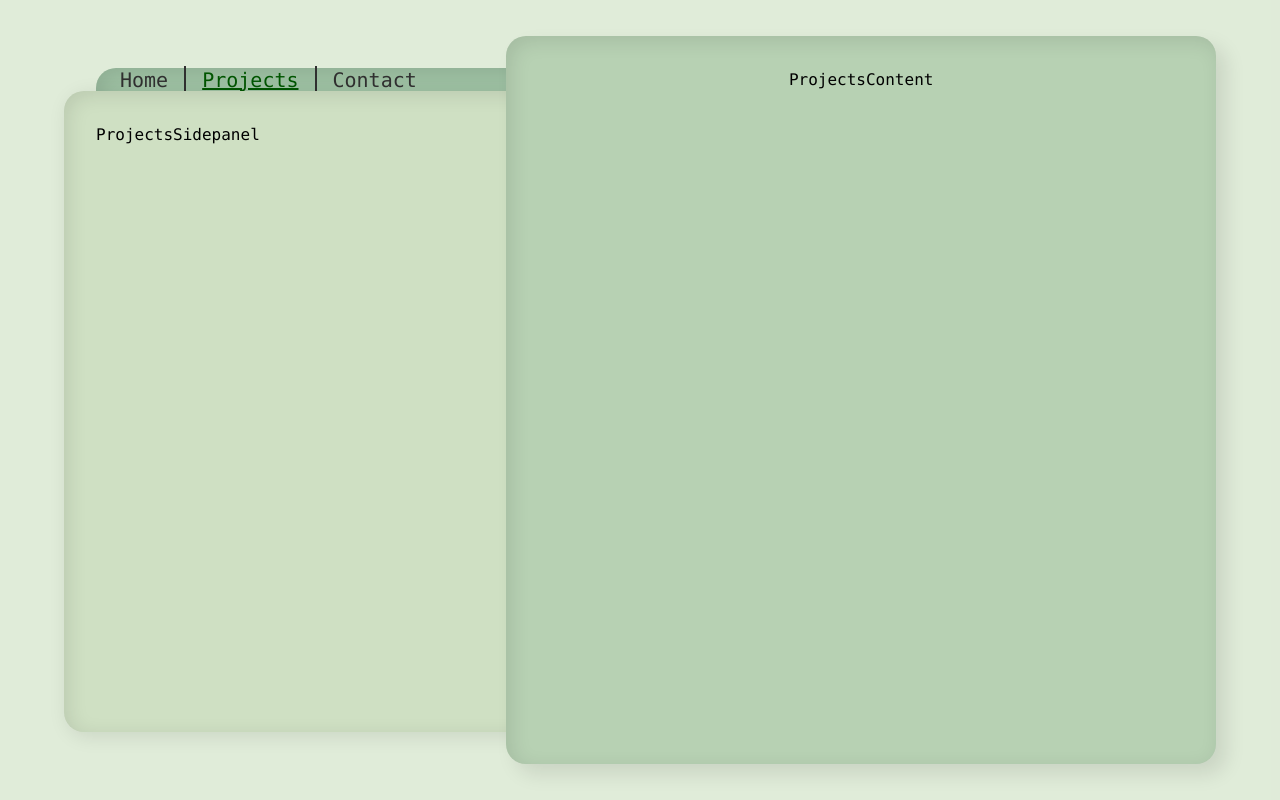
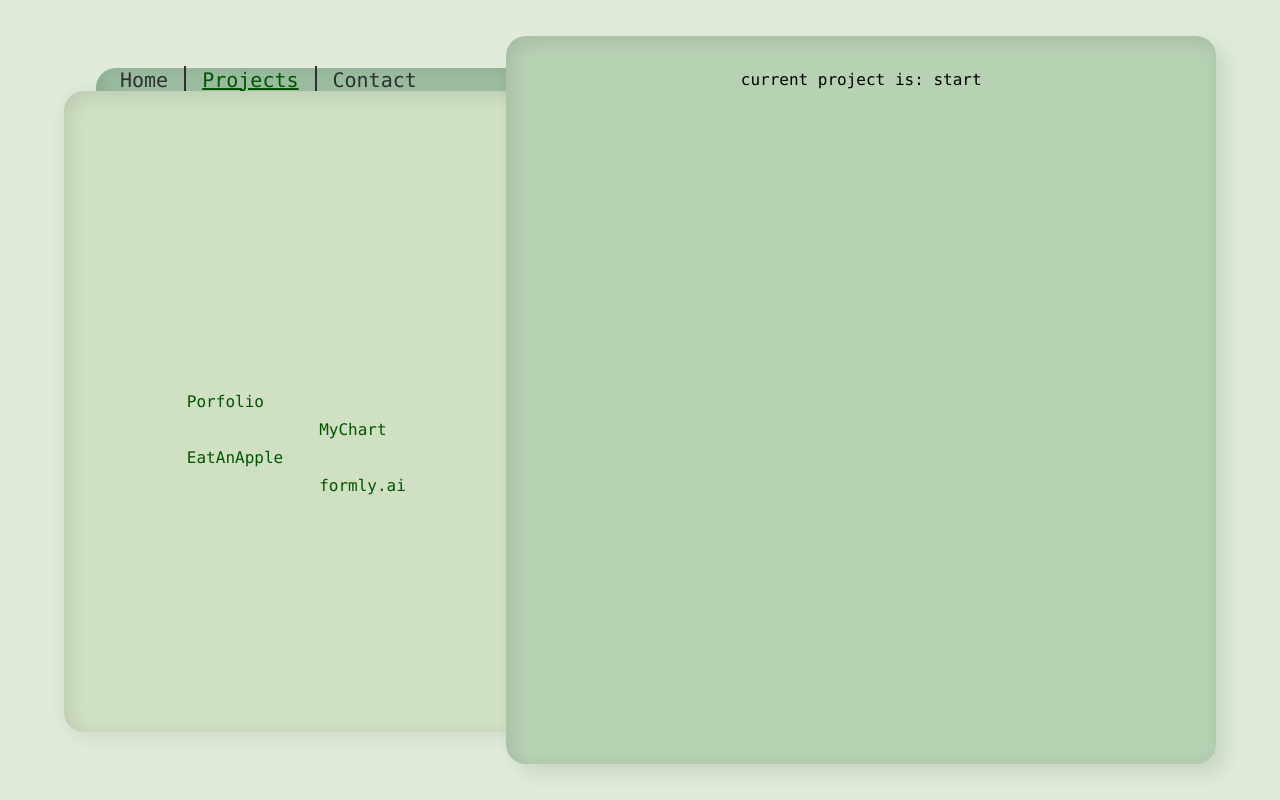
Before and after one commit to eikeIdel/portfolio, a Next.js app: page /projects in a window 1280 px wide. Built offline with nearby package versions, Linux system fonts and the light colour scheme.

Commit message:
created menu for sidepanel - added animated hint for returning to overview

```diff
--- a/components/MainLayout/Header/index.js
+++ b/components/MainLayout/Header/index.js
@@ -28,6 +28,7 @@ function Header() {
       <div className={`header-subcontainer `}>
         <div
           className={`h-full flex items-center divide-x-2 bg-[#9ec1a3] divide-[#303030] ${burgerAnimation} sm:bg-transparent sm:text-xl text-[#303030] `}
+          onClick={() => setOpen(false)}
         >
           <Link href={"/"}>
             <a
--- /dev/null
+++ b/components/Projects/ProjectHead/index.js
@@ -0,0 +1,45 @@
+//react
+import { useContext, useState, useEffect, useRef } from "react";
+//context provider
+import { GlobalContext } from "../../../context/GlobalProvider";
+//modules
+import { useSpring, animated } from "react-spring";
+
+function ProjectHead() {
+  //states
+  const [toggle, setToggle] = useState(false);
+  //contect
+  const { project, setProject } = useContext(GlobalContext);
+  //initial load
+  useEffect(() => {
+    setToggle((t) => !t);
+    console.log(n);
+  }, [n]);
+
+  function handleClick(projectName) {
+    setProject(projectName);
+  }
+  const n = useRef(0);
+  const styles = useSpring({
+    loop: () => 1 > n.current++,
+    config: { duration: 500 },
+    from: { opacity: 0 },
+    to: [{ opacity: 1 }, { opacity: 0 }],
+  });
+
+  return (
+    <div className="h-full flex flex-col">
+      <div className="flex items-center pl-2 pt-1 ">
+        <p className="text-[#005500]" onClick={() => handleClick("start")}>
+          {project}
+        </p>
+        <animated.div style={styles} className="ml-2 text-xs text-gray-600">
+          {"<--"} click here to change project
+        </animated.div>
+      </div>
+      <div className="h-full"></div>
+    </div>
+  );
+}
+
+export default ProjectHead;
--- /dev/null
+++ b/components/Projects/ProjectMenu/index.js
@@ -0,0 +1,28 @@
+import { useContext } from "react";
+import { GlobalContext } from "../../../context/GlobalProvider";
+
+function ProjectMenu() {
+  const { setProject } = useContext(GlobalContext);
+
+  function handleClick(projectName) {
+    setProject(projectName);
+  }
+  return (
+    <div className="m-auto grid grid-cols-2 grid-rows-4 gap-1 text-[#005500]">
+      <div className="px-4 row-start-1 ">
+        <p onClick={() => handleClick("Portfolio")}>Porfolio</p>
+      </div>
+      <div className="px-4 row-start-2 col-start-2">
+        <p onClick={() => handleClick("MyChart")}>MyChart</p>
+      </div>
+      <div className="px-4 row-start-3">
+        <p onClick={() => handleClick("EatAnApple")}>EatAnApple</p>
+      </div>
+      <div className="px-4 row-start-4 col-start-2">
+        <p onClick={() => handleClick("Formly.ai")}>formly.ai</p>
+      </div>
+    </div>
+  );
+}
+
+export default ProjectMenu;
--- a/components/Projects/ProjectsContent.js
+++ b/components/Projects/ProjectsContent.js
@@ -1,7 +1,10 @@
-import React from "react";
+import { useContext } from "react";
+import { GlobalContext } from "../../context/GlobalProvider";
 
 function ProjectsContent() {
-  return <div>ProjectsContent</div>;
+  const { project } = useContext(GlobalContext);
+
+  return <div>current project is: {project}</div>;
 }
 
 export default ProjectsContent;
--- a/components/Projects/ProjectsSidepanel.js
+++ b/components/Projects/ProjectsSidepanel.js
@@ -1,7 +1,13 @@
-import React from "react";
+//react
+import { useContext } from "react";
+//components
+import ProjectMenu from "./ProjectMenu";
+import { GlobalContext } from "../../context/GlobalProvider";
+import ProjectHead from "./ProjectHead";
 
 function ProjectsSidepanel() {
-  return <div>ProjectsSidepanel</div>;
+  const { project } = useContext(GlobalContext);
+  return <>{project === "start" ? <ProjectMenu /> : <ProjectHead />}</>;
 }
 
 export default ProjectsSidepanel;
--- a/context/GlobalProvider.js
+++ b/context/GlobalProvider.js
@@ -1,10 +1,18 @@
 //react
 import { createContext, useState, useEffect } from "react";
 
-function GlobalProvider({ children }) {
-  const GlobalContext = createContext();
+export const GlobalContext = createContext({});
 
-  return <GlobalContext.Provider value={{}} />;
+export default function GlobalProvider({ children }) {
+  const [project, setProject] = useState("start");
+  return (
+    <GlobalContext.Provider
+      value={{
+        project,
+        setProject,
+      }}
+    >
+      {children}
+    </GlobalContext.Provider>
+  );
 }
-
-export default GlobalProvider;
--- a/package.json
+++ b/package.json
@@ -12,7 +12,8 @@
     "hamburger-react": "^2.5.0",
     "next": "12.1.0",
     "react": "17.0.2",
-    "react-dom": "17.0.2"
+    "react-dom": "17.0.2",
+    "react-spring": "^9.4.5"
   },
   "devDependencies": {
     "autoprefixer": "^10.4.2",
--- a/pages/_app.js
+++ b/pages/_app.js
@@ -3,15 +3,18 @@ import "../styles/globals.css";
 import "../styles/main-layout.css";
 //components
 import Header from "../components/MainLayout/Header";
+import GlobalProvider from "../context/GlobalProvider";
 
 function MyApp({ Component, pageProps }) {
   return (
-    <div className="font-mono flex justify-center sm:items-center sm:h-screen max-w-screen-2xl m-auto">
-      <div className="main-layout-container">
-        <Header />
-        <Component {...pageProps} />
+    <GlobalProvider>
+      <div className="font-mono flex justify-center sm:items-center sm:h-screen max-w-screen-2xl m-auto">
+        <div className="main-layout-container">
+          <Header />
+          <Component {...pageProps} />
+        </div>
       </div>
-    </div>
+    </GlobalProvider>
   );
 }
 
--- a/pages/projects.js
+++ b/pages/projects.js
@@ -1,3 +1,5 @@
+//react
+import { useState, useEffect } from "react";
 //components
 import Content from "../components/MainLayout/Content";
 import Sidepanel from "../components/MainLayout/Sidepanel";
```
Also changed, not shown: 1 other file (tests, documents, lock files or other folders).
